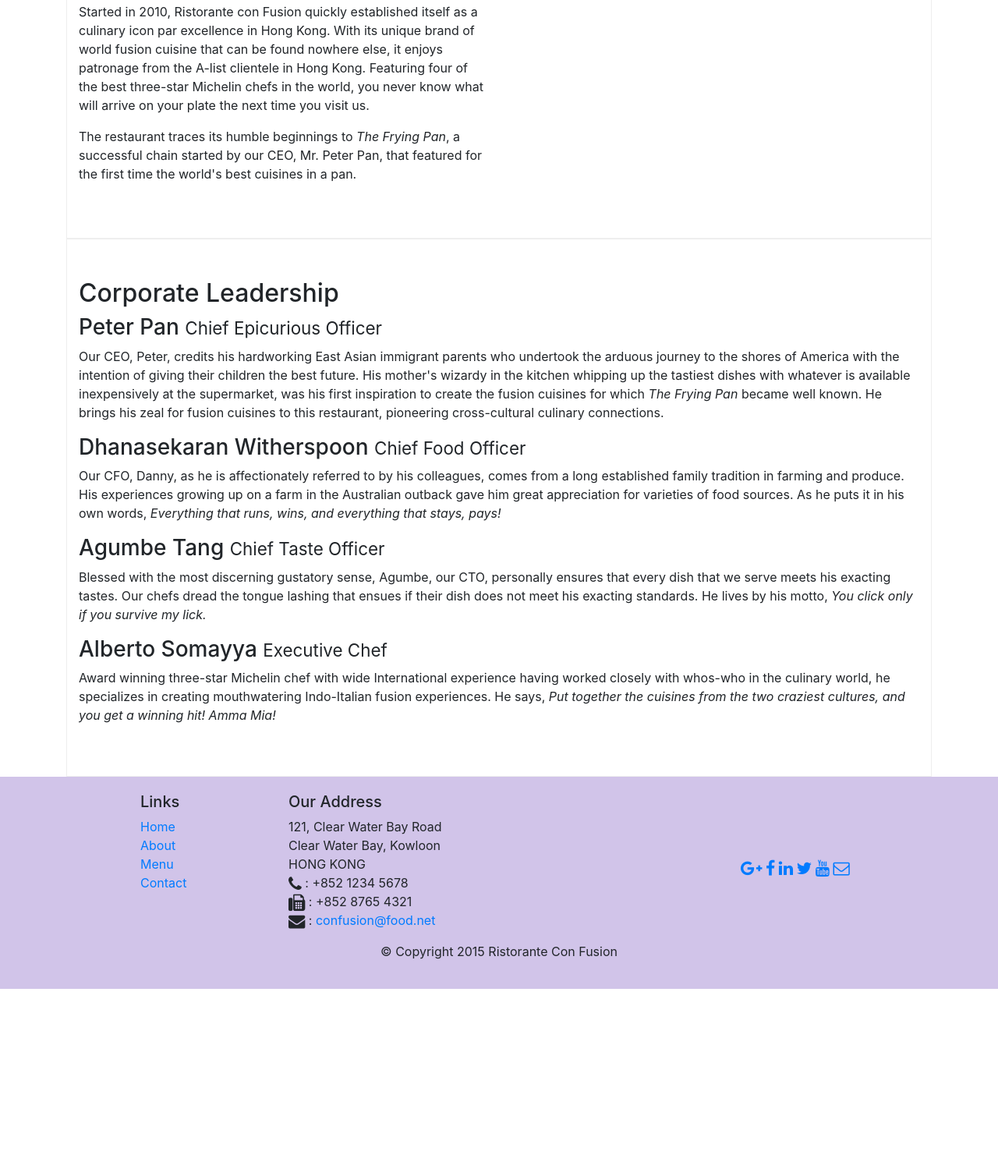
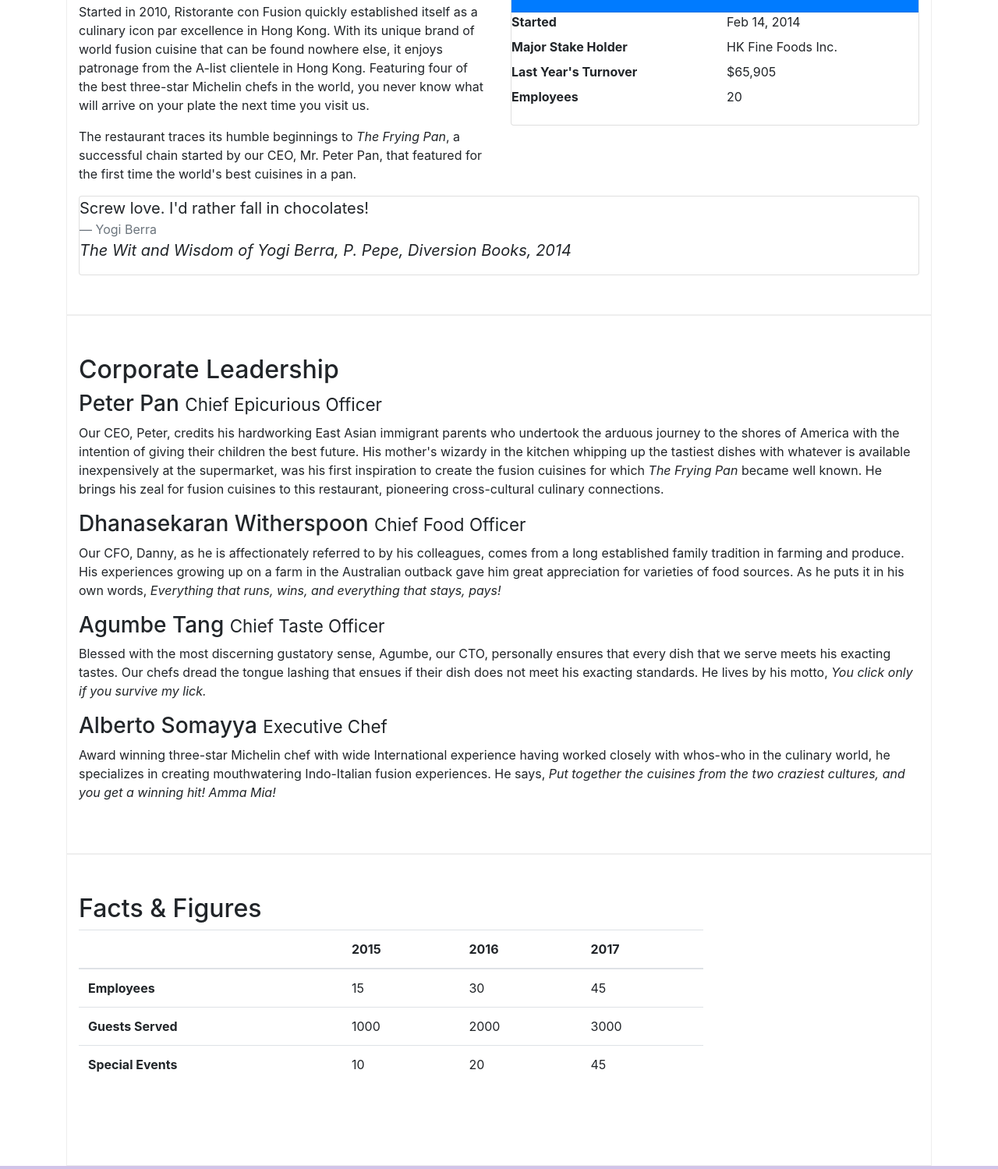
Before and after one commit to Dinika/Restorante-Con-Fusion, a website: page aboutus.html in a window 1280 px wide. Shown: the part 535-2034 px from the top of the page at 78% size. Before the commit the page ends 1803 px from the top, so only its background shows below. Drawn offline with nearby package versions, Linux system fonts and the light colour scheme.

Commit message:
Add a table and card in the aboutus page

```diff
--- a/aboutus.html
+++ b/aboutus.html
@@ -60,7 +60,32 @@
                 <p>Started in 2010, Ristorante con Fusion quickly established itself as a culinary icon par excellence in Hong Kong. With its unique brand of world fusion cuisine that can be found nowhere else, it enjoys patronage from the A-list clientele in Hong Kong.  Featuring four of the best three-star Michelin chefs in the world, you never know what will arrive on your plate the next time you visit us.</p>
                 <p>The restaurant traces its humble beginnings to <em>The Frying Pan</em>, a successful chain started by our CEO, Mr. Peter Pan, that featured for the first time the world's best cuisines in a pan.</p>
             </div>
-            <div>
+            <div class="col-sm">
+              <div class="card">
+                <h3 class="card-header bg-primary text-white">Facts at a Glance</h3>
+                <div class="card-block">
+                  <dl class="row">
+                    <dt class="col-6">Started</dt>
+                    <dd class="col-6">Feb 14, 2014</dd>
+                    <dt class="col-6">Major Stake Holder</dt>
+                    <dd class="col-6">HK Fine Foods Inc.</dd>
+                    <dt class="col-6">Last Year's Turnover</dt>
+                    <dd class="col-6">$65,905</dd>
+                    <dt class="col-6">Employees</dt>
+                    <dd class="col-6">20</dd>
+                  </dl>
+                </div>
+              </div>
+            </div>
+            <div class="col-12">
+              <div class="card card-block bg-faded">
+                <blockquote class="blockquote">
+                  <!-- mb-0 is bootstrap class to get a margin = 0px -->
+                  <p class="mb-0">Screw love. I'd rather fall in chocolates!</p>
+                  <footer class="blockquote-footer">Yogi Berra</footer>
+                  <cite title="Source title">The Wit and Wisdom of Yogi Berra, P. Pepe, Diversion Books, 2014</cite>
+                </blockquote>
+              </div>
             </div>
         </div>
 
@@ -78,7 +103,45 @@
                 <p class="hidden-xs-down">Award winning three-star Michelin chef with wide International experience having worked closely with whos-who in the culinary world, he specializes in creating mouthwatering Indo-Italian fusion experiences. He says, <em>Put together the cuisines from the two craziest cultures, and you get a winning hit! Amma Mia!</em></p>
             </div>
        </div>
-
+       <div class="row row-content">
+         <div class="col-12 col-sm-9">
+           <h2>Facts &amp; Figures</h2>
+           <div class="table-responsive">
+             <table class="table table-stripped">
+               <thead class="thead-inverse">
+                 <tr>
+                   <th>&nbsp;</th>
+                   <th>2015</th>
+                   <th>2016</th>
+                   <th>2017</th>
+                 </tr>
+               </thead>
+               <tbody>
+                 <tr>
+                   <th>Employees</th>
+                   <td>15</td>
+                   <td>30</td>
+                   <td>45</td>
+                 </tr>
+                 <tr>
+                   <th>Guests Served</th>
+                   <td>1000</td>
+                   <td>2000</td>
+                   <td>3000</td>
+                 </tr>
+                 <tr>
+                   <th>Special Events</th>
+                   <td>10</td>
+                   <td>20</td>
+                   <td>45</td>
+                 </tr>
+               </tbody>
+             </table>
+           </div>
+         </div>
+         <div class="col-12 col-sm-3">
+         </div>
+       </div>
     </div>
 
     <footer class="footer">
```
